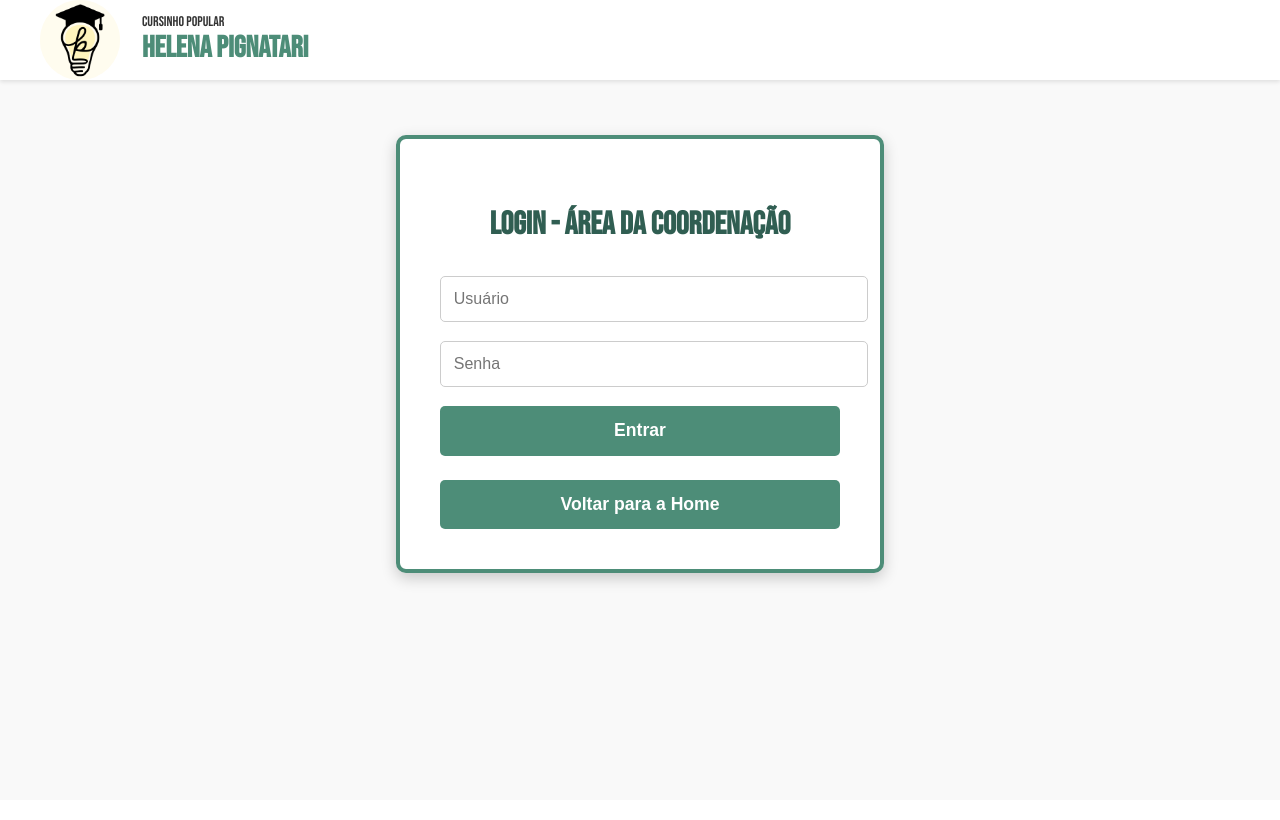
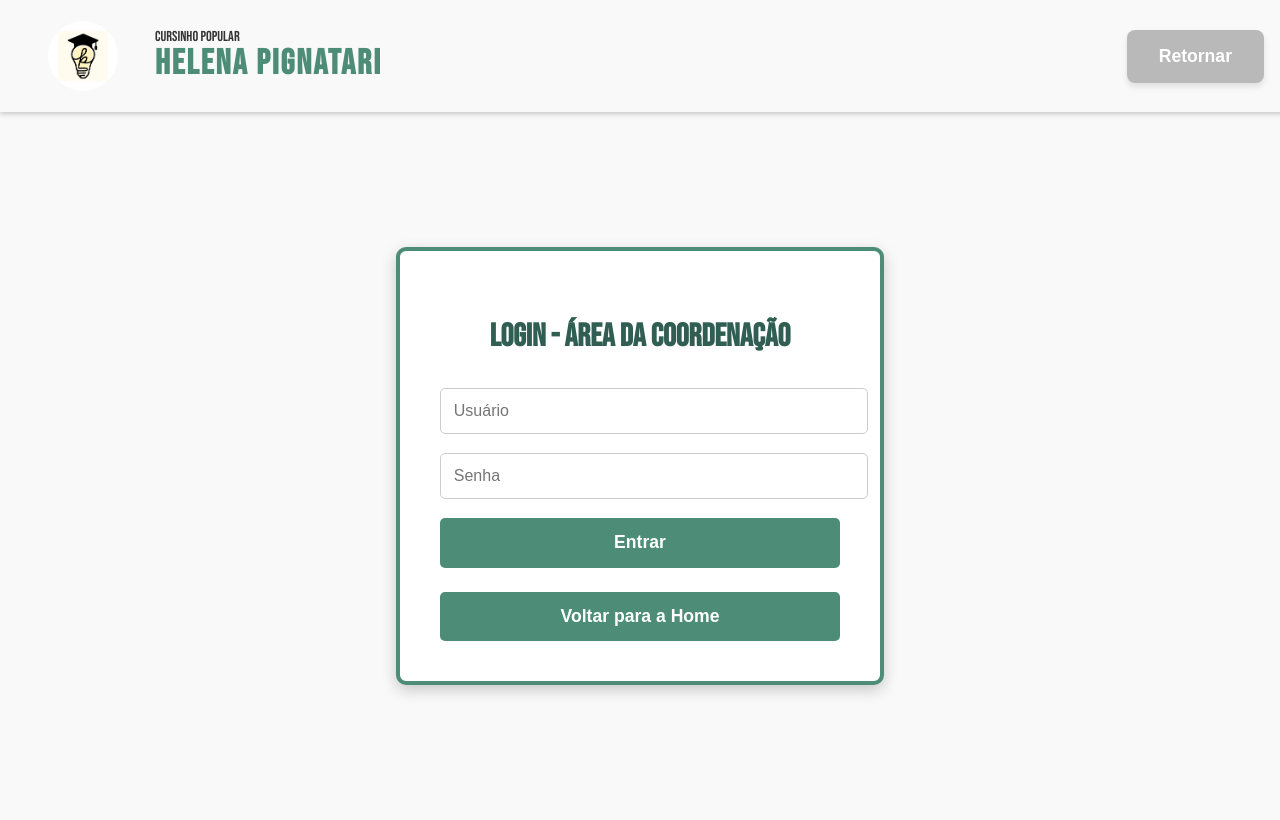
Before and after one commit to biatzzz/projetointegradorunivesp, a Flask app: page /login in a window 1280 px wide. Before the commit the page ends 586 px from the top, so only its background shows below. Run offline with Flask 3, Linux system fonts and the light colour scheme.

Commit message:
Header e botões

```diff
--- a/templates/login.html
+++ b/templates/login.html
@@ -8,6 +8,88 @@
     <link href="https://fonts.googleapis.com/css2?family=Bebas+Neue&display=swap" rel="stylesheet">
     <link rel="stylesheet" href="{{ url_for('static', filename='style.css') }}">
     <style>
+        :root {
+            --cor-principal: #4d8d78; /* Verde Musgo */
+            --cor-hover: #3b705e;
+            --cor-titulo: #305e52;
+            --cor-fundo: #f9f9f9;
+        }
+
+        /* ==================================== */
+        /* ESTRUTURA E LAYOUT GERAL - COPIADO DO CADASTRAR-ALUNO.HTML */
+        /* ==================================== */
+        body {
+            font-family: sans-serif;
+            margin: 0;
+            background-color: var(--cor-fundo);
+        }
+
+        .header {
+            background-color: var(--cor-fundo);
+            padding: 1rem;
+            display: flex;
+            align-items: center;
+            box-shadow: 0 2px 5px rgba(0,0,0,0.2);
+            position: sticky;
+            top: 0;
+            z-index: 1000;
+        }
+        .header-container {
+            width: 100%;
+            max-width: 1400px;
+            margin: 0 auto;
+        }
+
+        .logo-area {
+            display: flex;
+            align-items: center;
+        }
+
+        .logo-link {
+            text-decoration: none;
+        }
+
+        .logo-circle {
+            background-color: white;
+            border-radius: 50%;
+            padding: 5px;
+            display: flex;
+            align-items: center;
+            justify-content: center;
+            height: 60px;
+            width: 60px;
+            margin-right: 15px;
+        }
+
+        .logo-img {
+            height: 50px;
+            width: 50px;
+            object-fit: contain;
+        }
+
+        .logo-text {
+            color: white;
+            line-height: 1.1;
+        }
+
+        .logo-subtitle {
+            margin: 0;
+            font-size: 0.9rem;
+            font-weight: 300;
+        }
+
+        .logo-title {
+            margin: 0;
+            font-family: 'Bebas Neue', cursive;
+            font-size: 2.2rem;
+            letter-spacing: 2px;
+        }
+
+        main {
+            padding: 2rem;
+            text-align: center;
+        }
+
         /* Estilos para centralizar o conteúdo principal verticalmente */
         .main-content.centered-login {
             display: flex;
@@ -84,6 +166,23 @@
             font-weight: bold;
             font-size: 1.1rem;
         }
+        .logout-btn {
+            display: inline-block;
+            padding: 1rem 2rem;
+            background-color: #b9b9b9; /* vermelho */
+            color: white;
+            text-decoration: none;
+            font-size: 1.1rem;
+            font-weight: bold;
+            border-radius: 8px;
+            box-shadow: 0 4px 6px rgba(0,0,0,0.1);
+            transition: background-color 0.3s, transform 0.2s;
+       }
+
+        .logout-btn:hover {
+            background-color: var(--cor-principal); /* vermelho mais escuro no hover */
+            transform: translateY(-2px);
+        }
 
         .btn-voltar:hover {
             background-color: var(--cor-hover); /* Cor de hover */
@@ -95,10 +194,11 @@
     </style>
 </head>
 <body class="pagina-principal">
-    {# Variáveis Jinja #}
+
     {% set logo_header_url = url_for('static', filename='logo.png') %}
+    {% set logo_cursinho_url = url_for('static', filename='logo.png') %}
 
-    <div class="relative min-h-screen w-full">
+    <div class="relative min-h-screen w-full flex flex-col">
         <header class="header">
             <div class="header-container">
                 <div class="logo-area">
@@ -118,8 +218,11 @@
                         <h1 class="logo-title">Helena Pignatari</h1>
                     </div>
                 </div>
-
-                {# Cabeçalho simplificado, apenas o logo #}
+                <div class="logout-area">
+                     <a href="{{ url_for('home') }}" class="btn logout-btn px-4 py-2 bg-red-500 text-white rounded hover:bg-red-600">
+                Retornar
+            </a>
+        </div>
             </div>
         </header>
 
```
Also changed, not shown: templates/cadastrar-aluno.html (+18 -0 lines), templates/cadastrar-professor.html (+14 -0 lines), templates/cadastrar_curso.html (+14 -0 lines), templates/cadastrar_turma.html (+14 -0 lines), templates/tela_inicial.html (+4 -4 lines).
